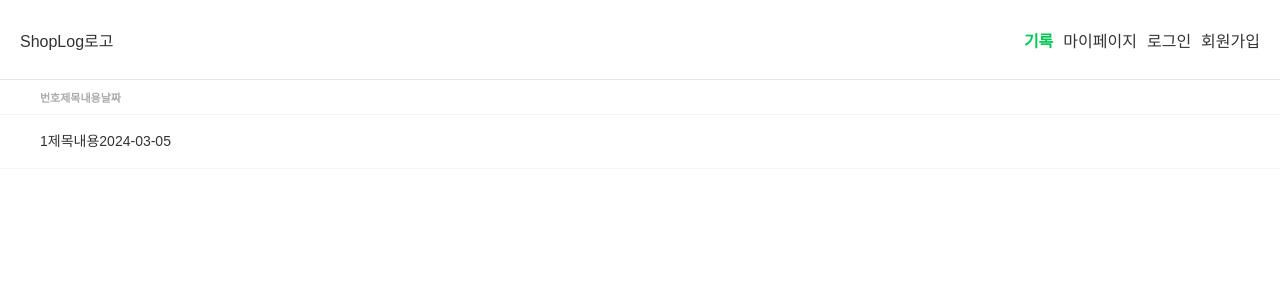
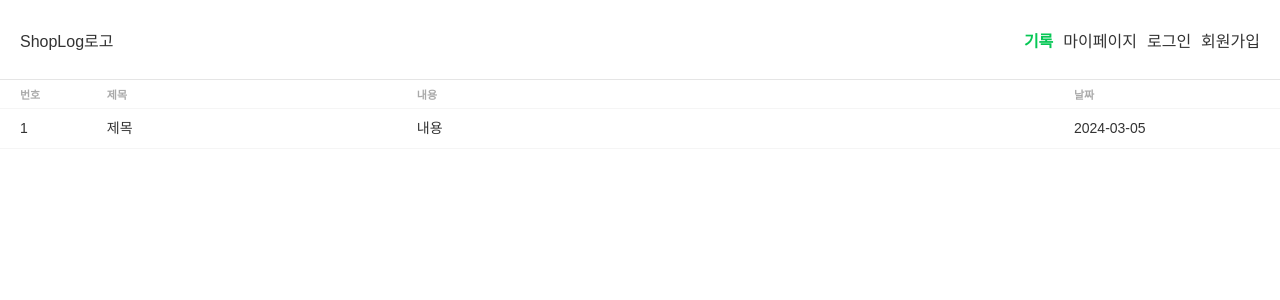
Before and after one commit to KTH8962/shopLog, a React (Vite) app: page / in a window 1280 px wide. Shown: the top 300 px of the page. Built offline with nearby package versions, Linux system fonts and the light colour scheme.

Commit message:
css수정

```diff
--- a/src/assets/styles/main.scss
+++ b/src/assets/styles/main.scss
@@ -126,7 +126,7 @@ $url-images-ico: "/assets/images/ico/";
   }
   .thead {
     .tr {
-      @include PD-IP2(9, 40);
+      @include PD-IP2(6, 20);
       & > * {
         @include FONT(11, 700, var(--color-contrastyA));
       }
@@ -139,7 +139,7 @@ $url-images-ico: "/assets/images/ico/";
     overflow: auto;
     .tr {
       @include FONT(14, 500, null, 20px);
-      @include PD-IP1(16, 40, 17, 40);
+      @include PD-IP1(9, 20, 10, 20);
       align-self: center;
       b {
         @include MG-IP1(0, 4, 0, 0);
--- a/src/pages/mainPage/MainPage.module.scss
+++ b/src/pages/mainPage/MainPage.module.scss
@@ -0,0 +1,14 @@
+.historyTable {
+  .tr > *:nth-of-type(1) {
+    width: 7%;
+  }
+  .tr > *:nth-of-type(2) {
+    width: 25%;
+  }
+  .tr > *:nth-of-type(3) {
+    width: 53%;
+  }
+  .tr > *:nth-of-type(4) {
+    width: 15%;
+  }
+}
```
